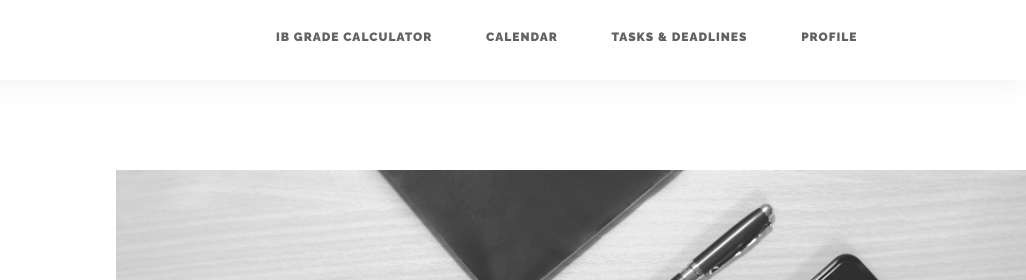
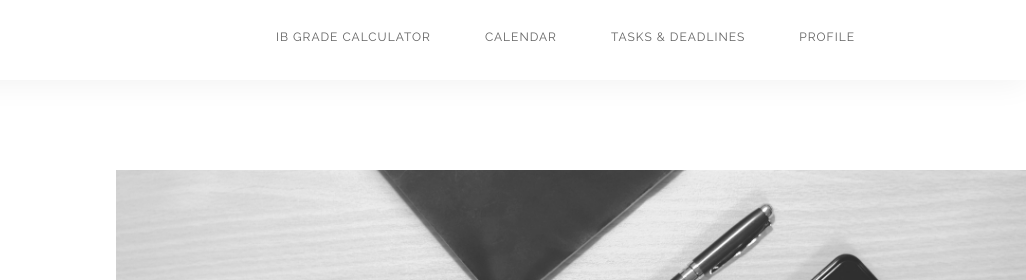
Before and after one commit to Kshb8/Kshb8.github.io, a plain HTML site: page index.html in a window 1280 px wide. Shown: the top 280 px of the page, 254-1280 px from the left. Drawn offline with Linux system fonts and the light colour scheme.

Commit message:
index.html

```diff
--- a/index.html
+++ b/index.html
@@ -13,8 +13,8 @@
     }
     @font-face {
         font-family: "Raleway";
-        src: url("Raleway_woff/Raleway-Black.woff2") format('woff2'),
-            url("Raleway_woff/Raleway-Black.woff") format('woff');
+        src: url("Raleway_woff/Raleway-regular.woff2") format('woff2'),
+            url("Raleway_woff/Raleway-regular.woff") format('woff');
         font-weight: normal;
         font-style: normal;
         font-display: swap;
```
